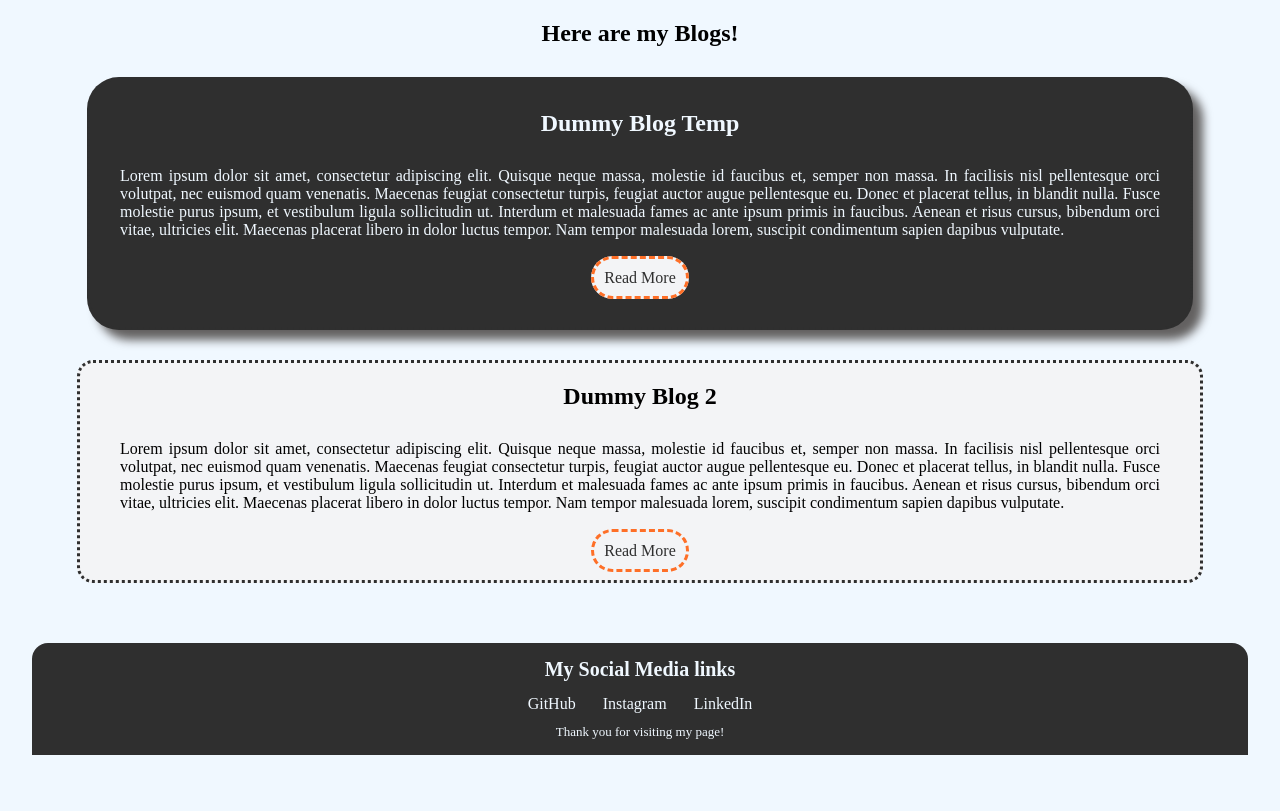
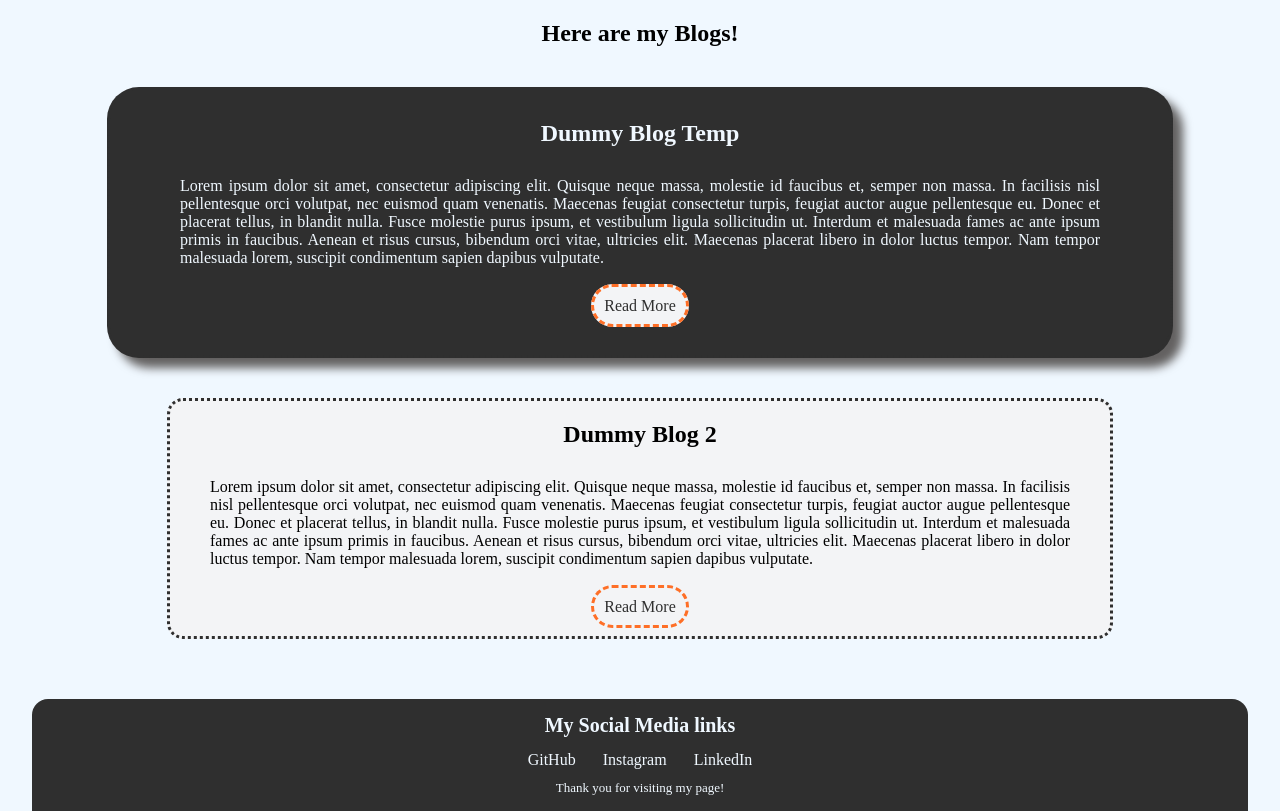
Before and after one commit to patildeep07/deepPatil-website, a plain HTML site: page links/blogs.html in a window 1280 px wide. In both pictures the pointer is over the element 640 px from the left and 293 px from the top of the page. Shown: the part 95-906 px from the top of the page. Before the commit the page ends 850 px from the top, so only its background shows below. Drawn offline with Linux system fonts and the light colour scheme.

Commit message:
css update

```diff
--- a/css-files/blogs.css
+++ b/css-files/blogs.css
@@ -99,7 +99,7 @@ body{
     justify-content: center;
     text-align: center;
     padding: 20px;
-    width: 90%;
+    width: 75%;
     border-radius: 1em;
     border: dotted;
     border-color: #2f2f2f;
@@ -112,14 +112,14 @@ body{
     align-self: center;
     justify-content: center;
     text-align: center;
-    padding: 30px 10px 40px 10px;
+    padding: 30px 50px 40px 50px;
     border-radius: 2em;
     border: dotted;
     border-color: #2f2f2f;
     background-color: #2f2f2f;
     color: aliceblue;
-    width: 100%;
-    margin: 10px 0 10px 0;
+    width: 80%;
+    margin: 20px 0 20px 0;
     box-shadow: 10px 10px 10px  #636161;
     transition: all 1s ease;
 }
```
Also changed, not shown: css-files/projects.css (+4 -4 lines).
